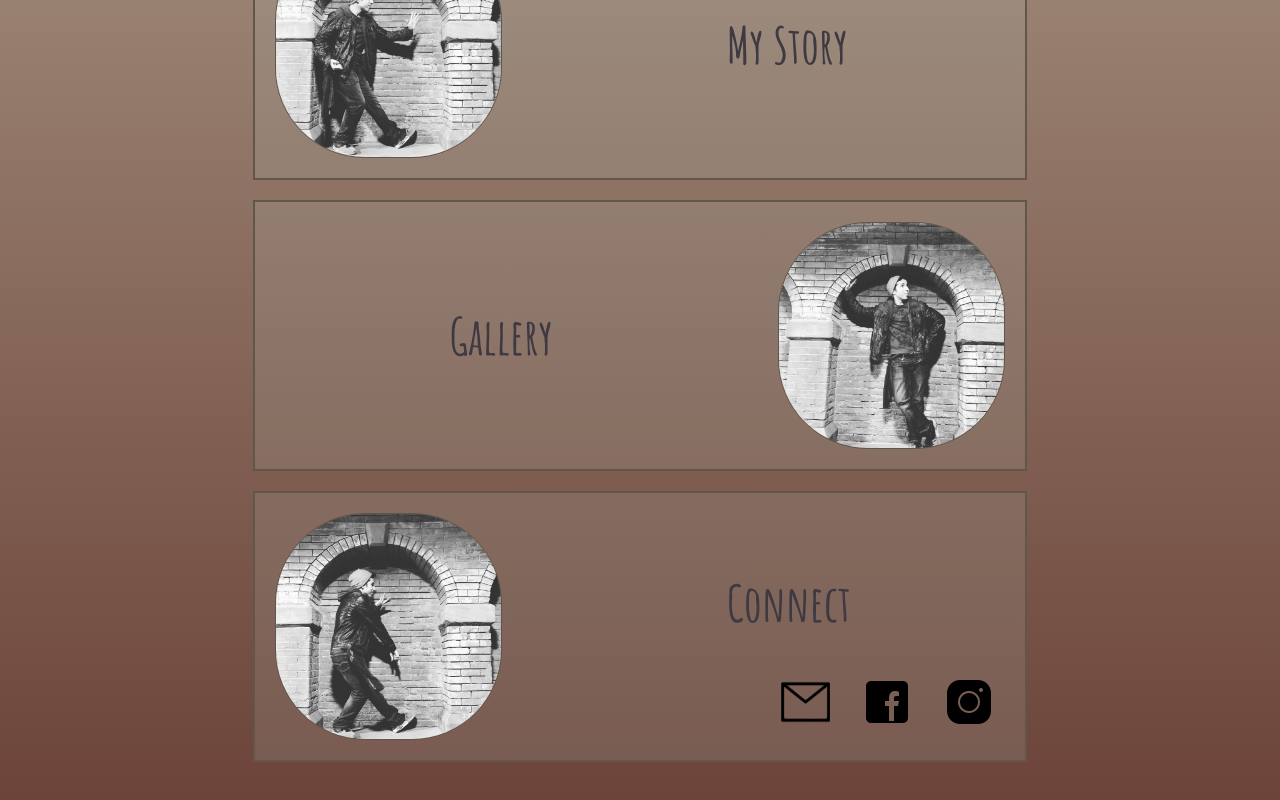
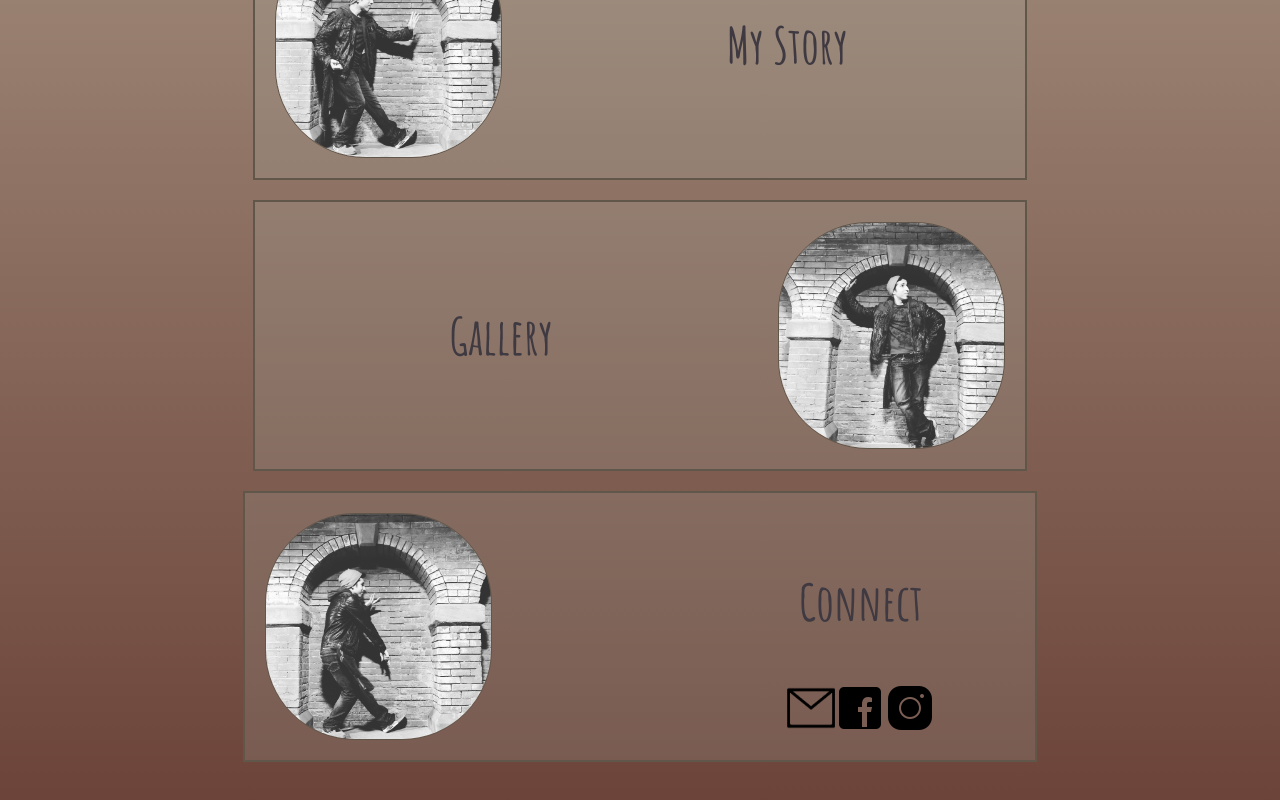
Before and after one commit to WaffleCloud/christianWebsite, a React (Create React App) app: page / in a window 1280 px wide. Shown: the part 1152-1952 px from the top of the page. Built offline with nearby package versions, Linux system fonts and the light colour scheme.

Commit message:
fixed connect text and social icons overflow on small windows

```diff
--- a/src/components/Contact.js
+++ b/src/components/Contact.js
@@ -18,7 +18,7 @@ let content =
 //   setDisplay('')
 //   };
 
-  let contactImage = <img src={splashPics[1]} alt="block" className="contact-splash-img" id="left"/>
+let contactImage = <img src={splashPics[1]} alt="block" className="contact-splash-img" id="left"/>
 
 
 return(
--- a/src/styleSheets/contact.css
+++ b/src/styleSheets/contact.css
@@ -1,10 +1,4 @@
 
-
-.close-form{
-    font-size: 2rem;
-    offset: 5px 5px;
-    cursor: pointer;
-}
 
 
 .contact-card{
@@ -23,8 +17,50 @@
     font-weight: bold;
     font-size: 50px;
     padding: 10px;
+    padding-right: 30px;
     background-color: rgb(165, 176, 164, 0.2);
   }
+
+  .connect-card{
+    flex: auto;
+    width: auto;
+    display: flex;
+    flex-direction: column;
+    justify-content: center;
+    align-items: center;
+    flex-wrap: nowrap;
+
+
+  }
+
+     .social-icons{
+      display: flex;
+      flex: auto;
+      width: auto;
+      height: auto;
+      flex-shrink: inherit;
+      align-items: space-between;
+      justify-content: flex-end;
+      flex-wrap: nowrap;
+      flex-shrink: 1;
+      /* max-height: 3rem;
+      max-width: 3rem; */
+     }
+
+     .email-icon{
+      display: flex;
+      max-width: 50px;
+      max-height: 50px;
+     }
+
+     .facebook-icon{
+      display: flex;
+     }
+
+     .instagram-icon{
+      display:flex;
+     }
+
 
   .contact-card:hover{
     background-color: rgb(165, 176, 164, 0.8);
@@ -60,32 +96,9 @@
     border: 1px solid #60564a;
    }
 
-.connect-card{
-  display: flex;
-  flex-direction: column;
-  justify-content: space-around;
-  align-items: center;
 
+   .close-form{
+    font-size: 2rem;
+    offset: 5px 5px;
+    cursor: pointer;
 }
-
-   .social-icons{
-    display: flex;
-    align-items: center;
-    justify-content: space-evenly;
-    max-height: 3rem;
-    max-width: 3rem;
-   }
-
-   .email-icon{
-    max-width: 50px;
-    max-height: 50px;
-    margin: 1rem;
-   }
-
-   .facebook-icon{
-    margin: 1rem;
-   }
-
-   .instagram-icon{
-    margin: 1rem;
-   }
```
